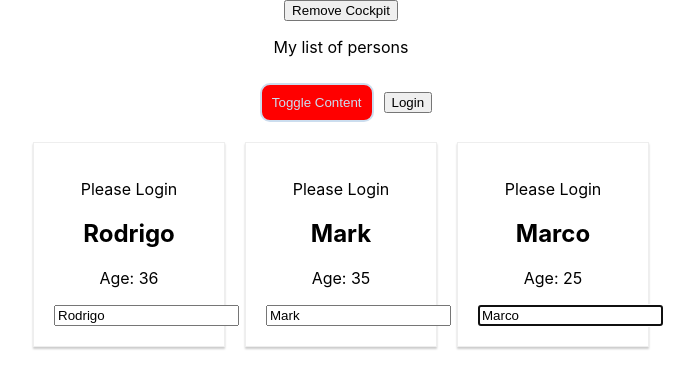
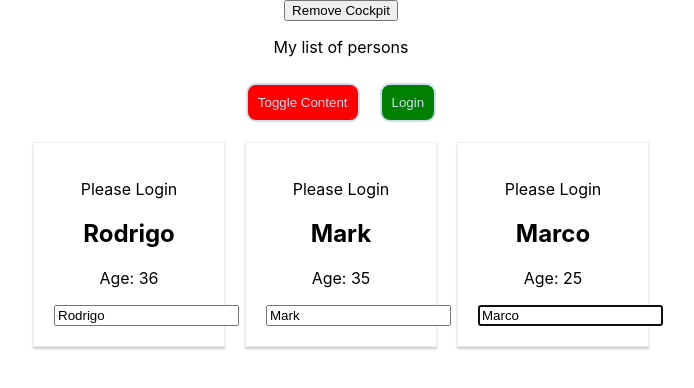
Before and after one commit to rodsilver83/reactOne, a React app in the folder my-app/: page / in a window 1280 px wide. Shown: the top 388 px of the page, without its empty margins (299-993 px from the left). Built offline with nearby package versions, Linux system fonts and the light colour scheme.

Commit message:
component-function  context

```diff
--- a/my-app/src/PersonsApp/Components/Cockpit/cockpit.js
+++ b/my-app/src/PersonsApp/Components/Cockpit/cockpit.js
@@ -1,9 +1,11 @@
-import React, { useEffect, useRef } from 'react';
+import React, { useEffect, useRef, useContext } from 'react';
 import classes from './cockpit.module.css';
 import AutoContext from '../../Context/Auth-context';
+import AuthContext from '../../Context/Auth-context';
 
 const Cockpit = (props) => {
   const toggleBtnRef = useRef(null);
+  const authContext = useContext(AuthContext);
 
   useEffect(() => {
     // console.log('Cockpit.js Use effect');
@@ -45,11 +47,7 @@ const Cockpit = (props) => {
         ref={toggleBtnRef}
         className={buttonCss.join(' ')}
         onClick={props.clicked}>Toggle Content</button>
-      <AutoContext.Consumer>
-        {(context) =>
-          <button onClick={context.login}>Login</button>
-        }
-      </AutoContext.Consumer>
+      <button className={classes.Button} onClick={authContext.login}>Login</button>
     </div>
   );
 }
--- a/my-app/src/PersonsApp/Components/Persons/Person/Person.js
+++ b/my-app/src/PersonsApp/Components/Persons/Person/Person.js
@@ -11,19 +11,18 @@ class Person extends Component {
         this.inputEl = React.createRef();
     }
 
+    static contextType = AuthContext;
+
     componentDidMount() {
         this.inputEl.current.focus();
+        console.log('Context: ', this.context.authenticated);
     }
 
     render() {
         console.log('Person.js Render');
         return (
             <Aux>
-                <AuthContext.Consumer>
-                    {(context) =>
-                        context.authenticated ? <p>Authenticated</p> : <p>Please Login</p>
-                    }
-                </AuthContext.Consumer>
+                {this.context.authenticated ? <p>Authenticated</p> : <p>Please Login</p>}
                 <h2 onClick={this.props.click}>{this.props.name}</h2>
                 <p>Age: {this.props.age}</p>
                 <p>{this.props.children}</p>
@@ -32,7 +31,6 @@ class Person extends Component {
                     ref={this.inputEl}
                     onChange={this.props.change}
                     value={this.props.name} />
-
             </Aux>
         );
     }
--- a/my-app/src/PersonsApp/Context/Auth-context.js
+++ b/my-app/src/PersonsApp/Context/Auth-context.js
@@ -2,8 +2,7 @@ import React from 'react';
 
 const AuthContext = React.createContext({
   authenticated: false,
-  login: () => {
-  }
+  login: () => { }
 });
 
 export default AuthContext;
```
